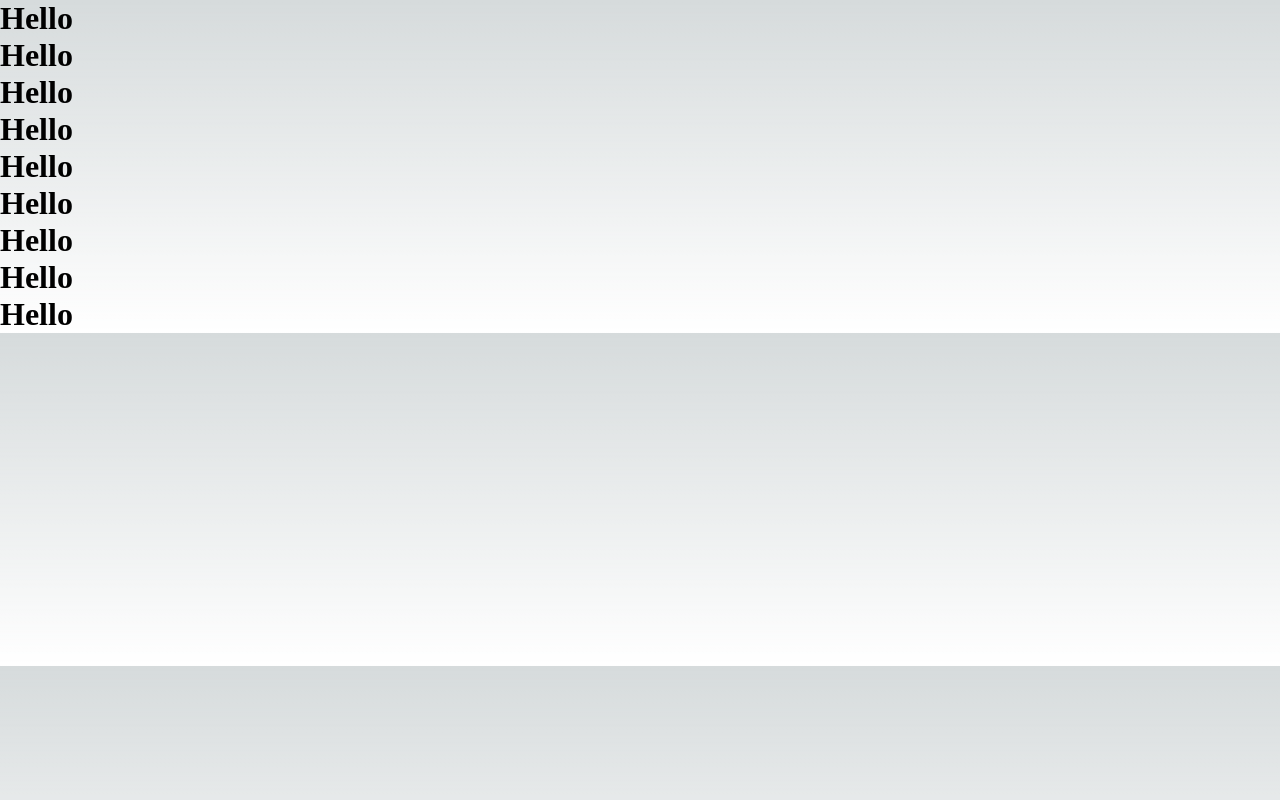
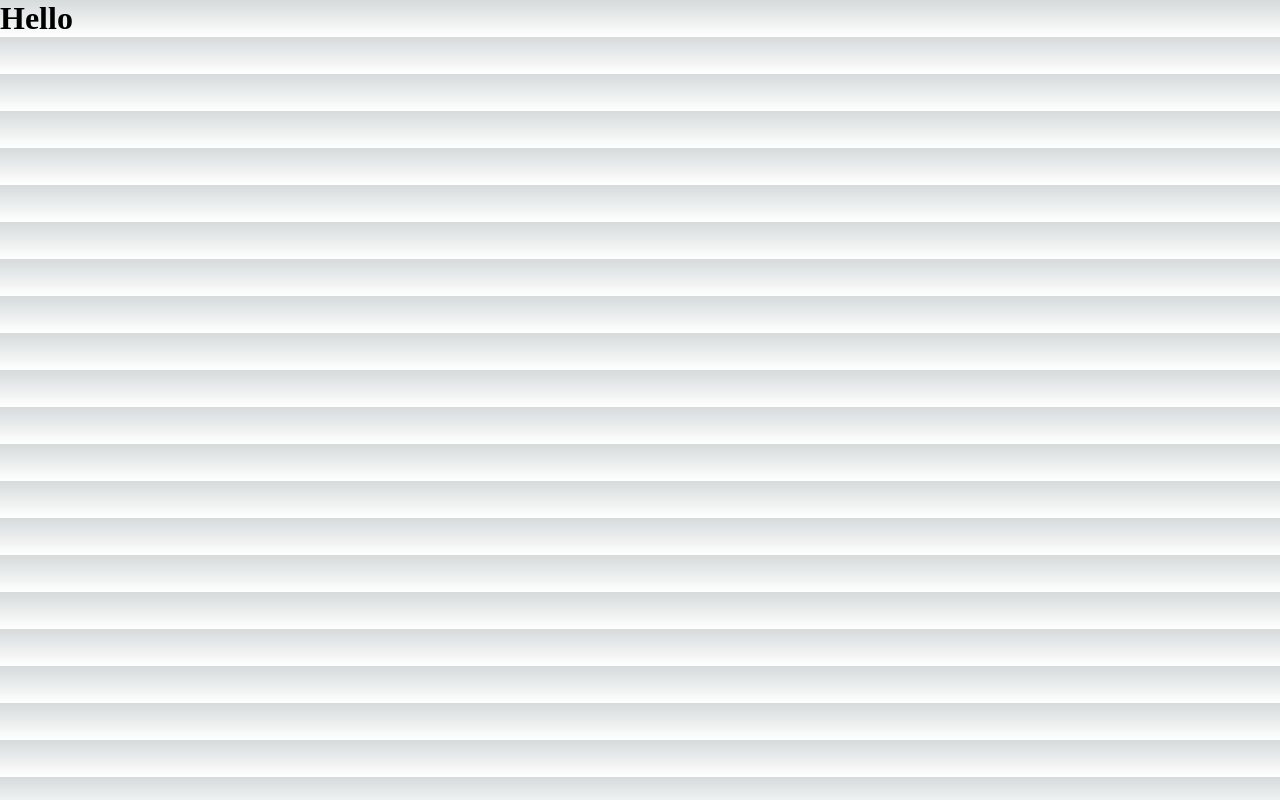
Before and after one commit to MarkivV/e-commerce, a Next.js app in the folder client/: page / in a window 1280 px wide. Built offline with nearby package versions, Linux system fonts and the light colour scheme.

Commit message:
First commit

```diff
--- a/client/pages/api/hello.ts
+++ /dev/null
@@ -1,13 +0,0 @@
-// Next.js API route support: https://nextjs.org/docs/api-routes/introduction
-import type { NextApiRequest, NextApiResponse } from 'next'
-
-type Data = {
-  name: string
-}
-
-export default function handler(
-  req: NextApiRequest,
-  res: NextApiResponse<Data>
-) {
-  res.status(200).json({ name: 'John Doe' })
-}
--- a/client/pages/index.tsx
+++ b/client/pages/index.tsx
@@ -1,22 +1,7 @@
-import Head from 'next/head'
-import Image from 'next/image'
-import { Inter } from 'next/font/google'
-import styles from '@/styles/Home.module.css'
-
-const inter = Inter({ subsets: ['latin'] })
-
 export default function Home() {
   return (
-    <>
+      <>
       <h1>Hello</h1>
-      <h1>Hello</h1>
-      <h1>Hello</h1>
-      <h1>Hello</h1>
-      <h1>Hello</h1>
-      <h1>Hello</h1>
-      <h1>Hello</h1>
-      <h1>Hello</h1>
-      <h1>Hello</h1>
-    </>
+      </>
   )
 }
```
